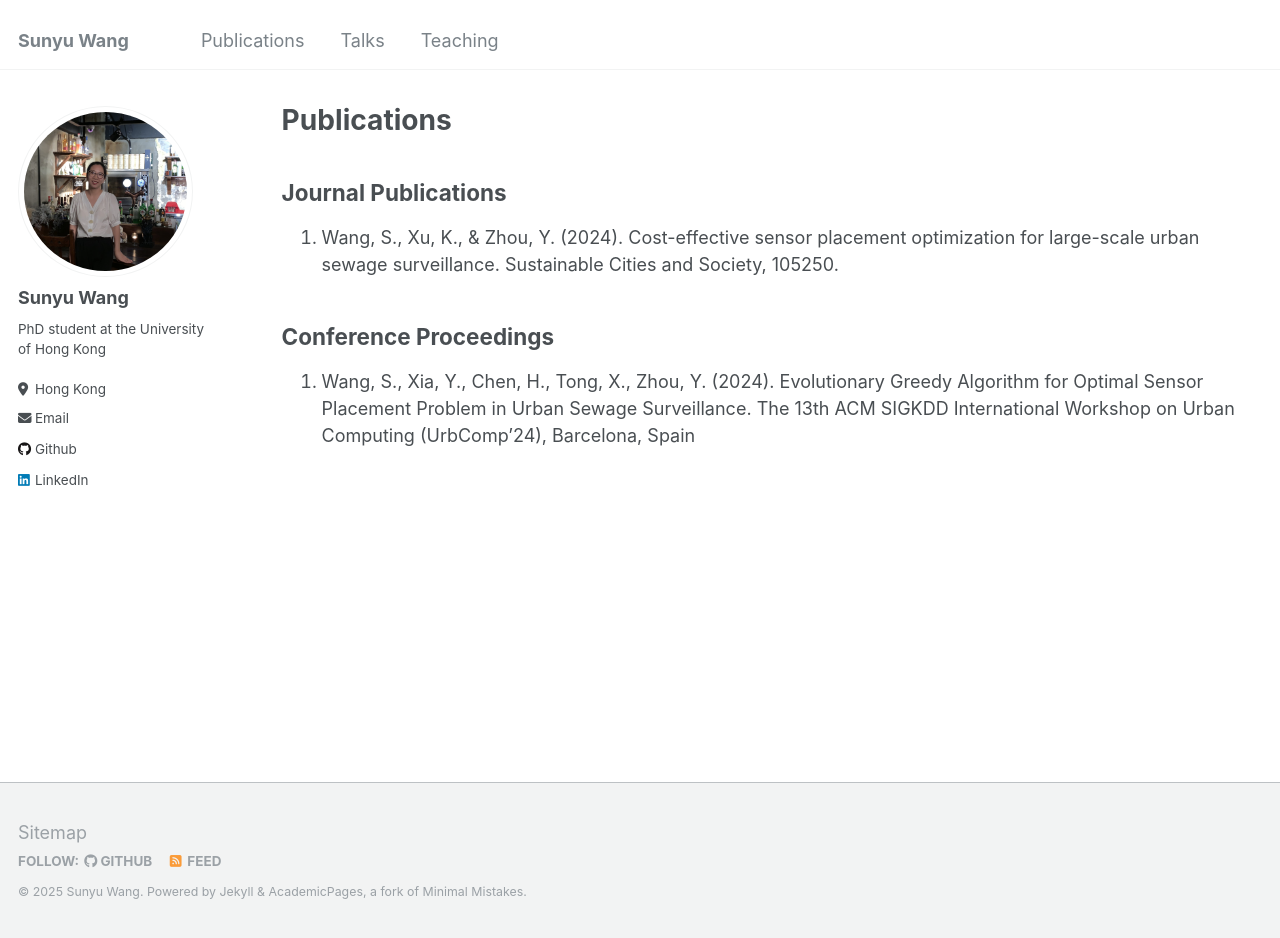
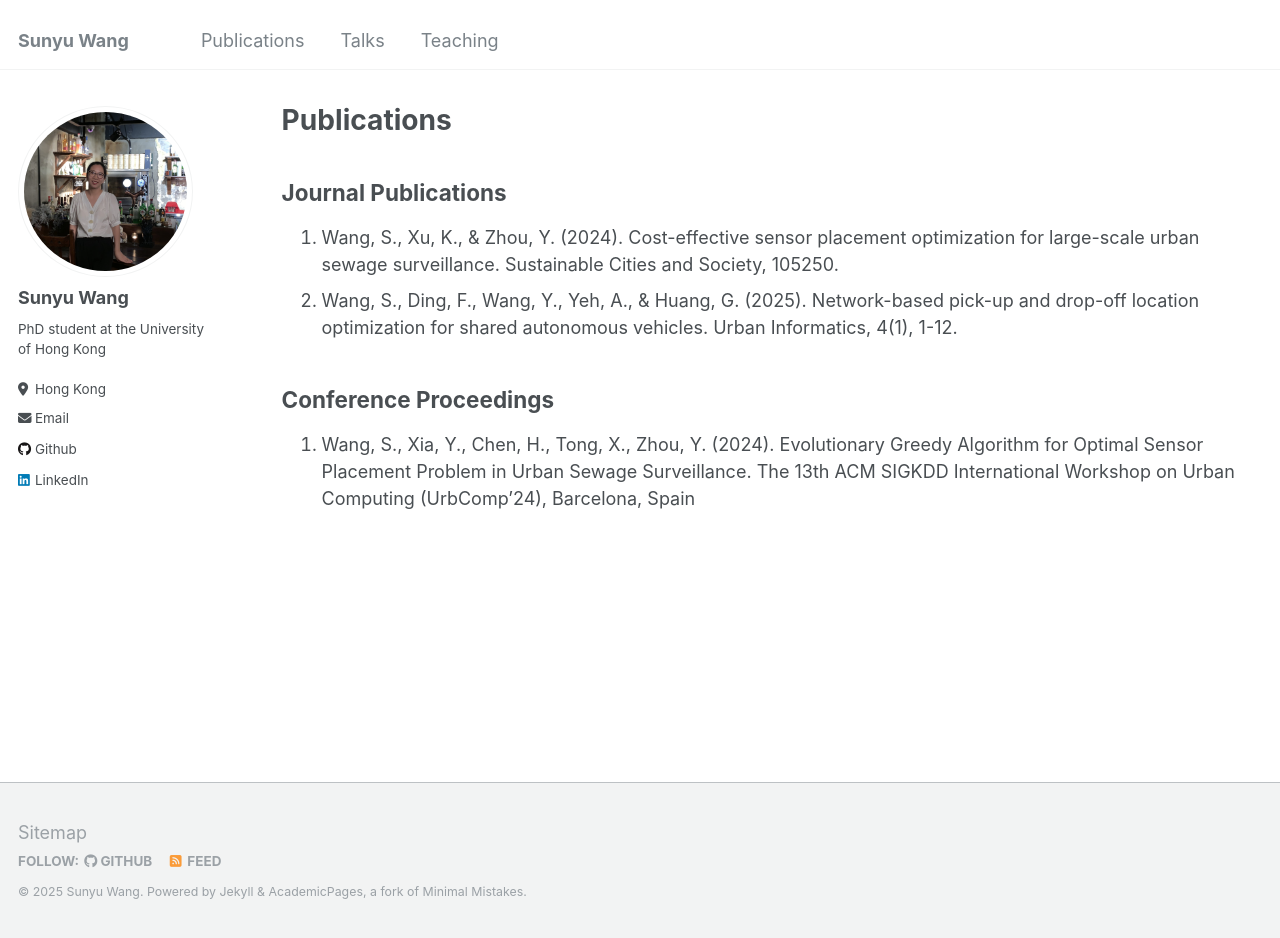
Before and after one commit to sywang-20/sywang-20.github.io, a Jekyll site: the page built from _pages/publications.md, in a window 1280 px wide and 938 px high. Built offline with Jekyll 4.4.1, drawn with Linux system fonts in a browser that asks for light colours.

Commit message:
Update publications.md

```diff
--- a/_pages/publications.md
+++ b/_pages/publications.md
@@ -8,6 +8,7 @@ author_profile: true
 Journal Publications
 ------------------
 1. Wang, S., Xu, K., & Zhou, Y. (2024). Cost-effective sensor placement optimization for large-scale urban sewage surveillance. Sustainable Cities and Society, 105250.
+2. Wang, S., Ding, F., Wang, Y., Yeh, A., & Huang, G. (2025). Network-based pick-up and drop-off location optimization for shared autonomous vehicles. Urban Informatics, 4(1), 1-12.
 
 Conference Proceedings
 ------------------
```
